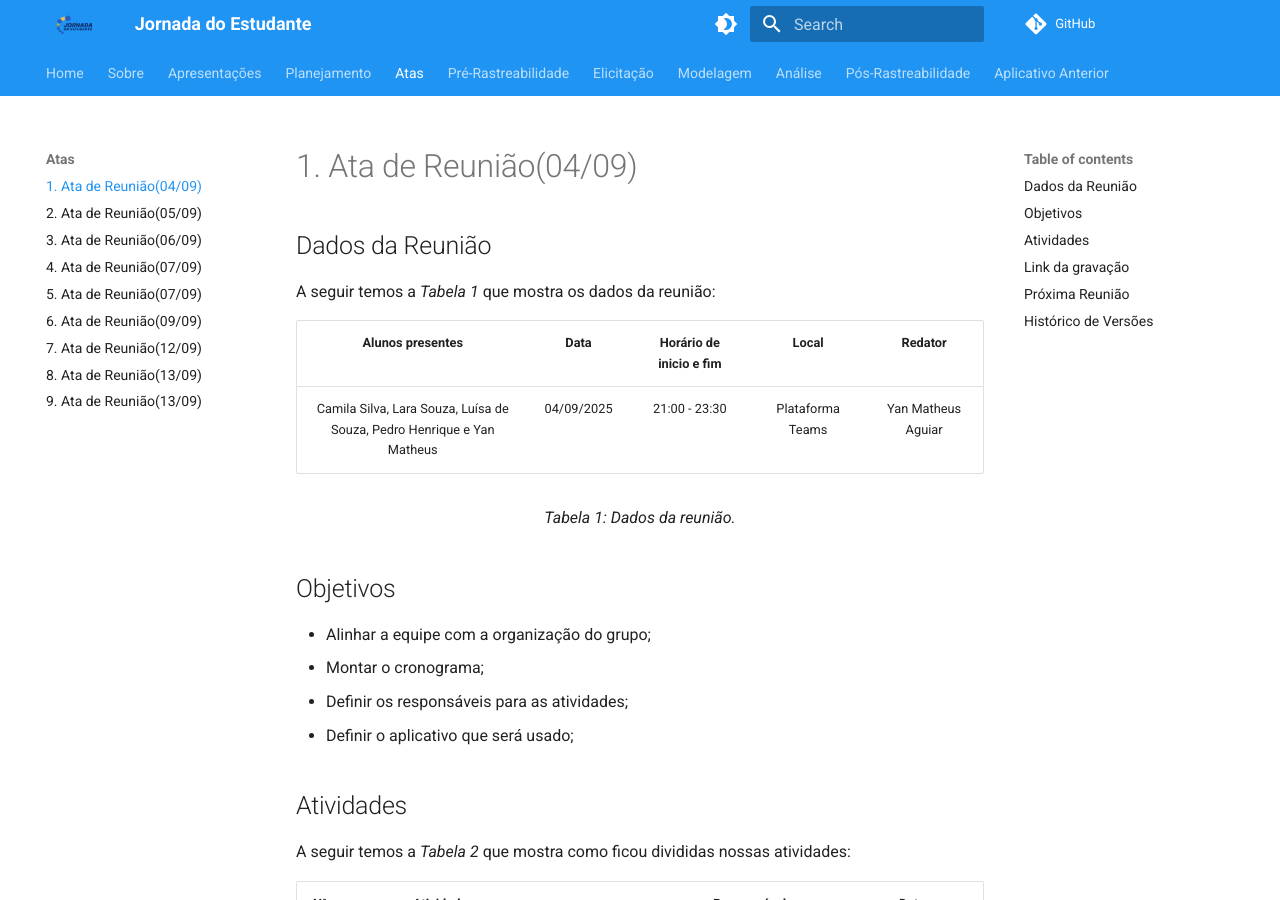
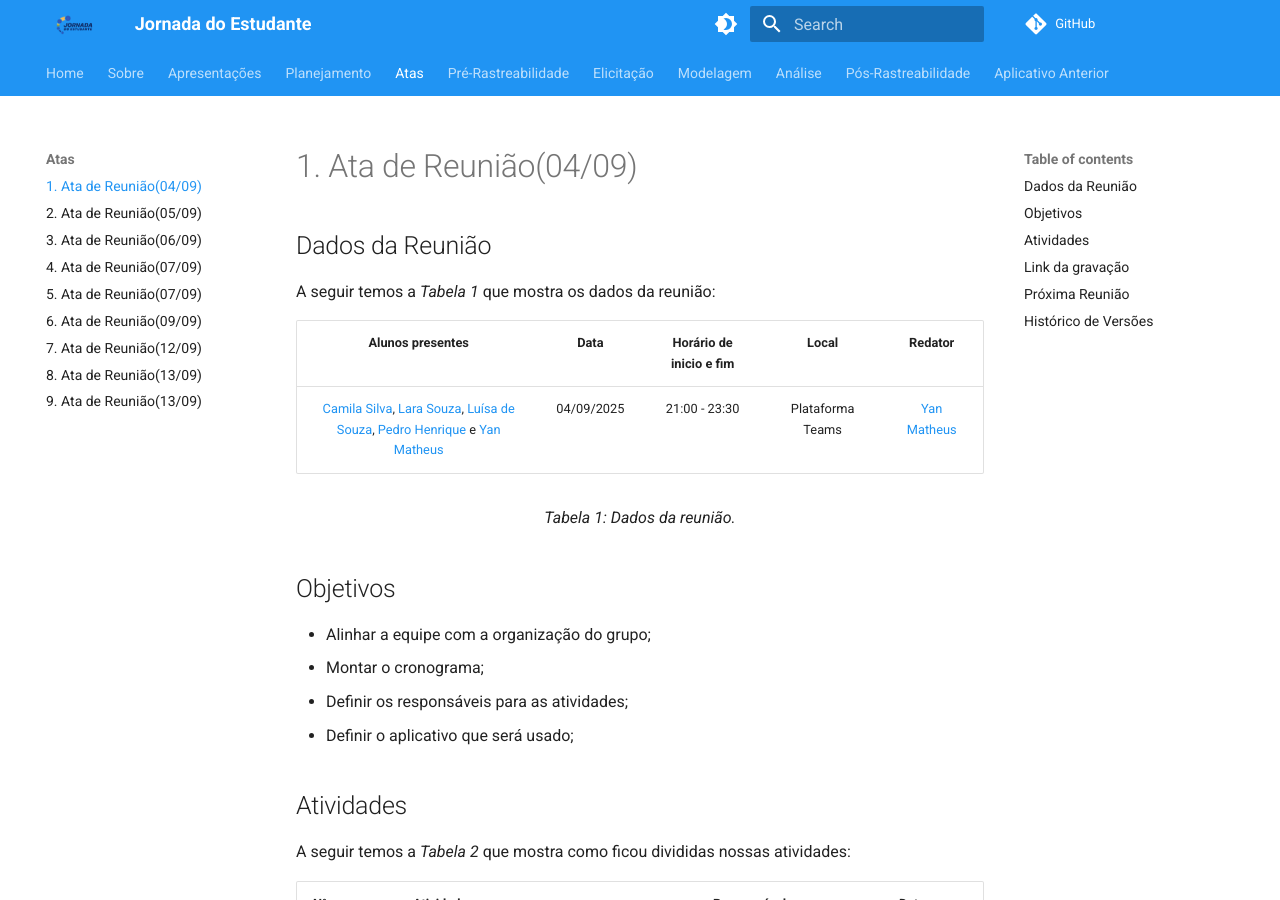
Before and after one commit to Requisitos-de-Software/2025.2-Grupo05, an MkDocs documentation site: the page built from docs/Atas/ata04-09.md, in a window 1280 px wide and 900 px high. Built offline with MkDocs 1.6.1 and Material for MkDocs 9.7.7, drawn with Linux system fonts in a browser that asks for light colours; comment, search, counter and statistics services are not loaded.

Commit message:
Atualização dos links da ata04-09.md

```diff
--- a/docs/Atas/ata04-09.md
+++ b/docs/Atas/ata04-09.md
@@ -6,7 +6,7 @@ A seguir temos a <i>Tabela 1</i> que mostra os dados da reunião:
 
 |                                     Alunos presentes                                     |    Data    | Horário de inicio e fim |      Local       | Redator |
 | :--------------------------------------------------------------------------------------: | :--------: | :---------------------: | :--------------: | :--------------: |
-| Camila Silva, Lara Souza, Luísa de Souza, Pedro Henrique e Yan Matheus | 04/09/2025 |      21:00 - 23:30      | Plataforma Teams | Yan Matheus Aguiar |
+| [Camila Silva](https://github.com/CamilaSilvaC), [Lara Souza](https://github.com/mel14-hub), [Luísa de Souza](https://github.com/luisa12ll), [Pedro Henrique](https://github.com/pedrohpsantos) e [Yan Matheus](https://github.com/Yanmatheus0812) | 04/09/2025 | 21:00 - 23:30 | Plataforma Teams | [Yan Matheus](https://github.com/Yanmatheus0812) |
 <figcaption align="center">Tabela 1: Dados da reunião.</figcaption>
 
 ## Objetivos
```
